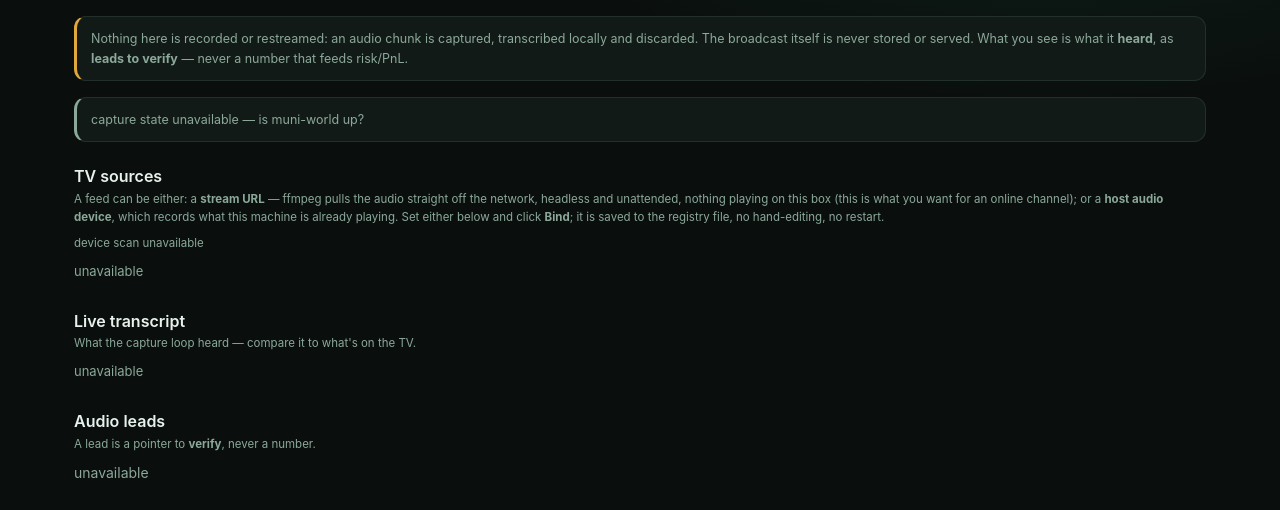
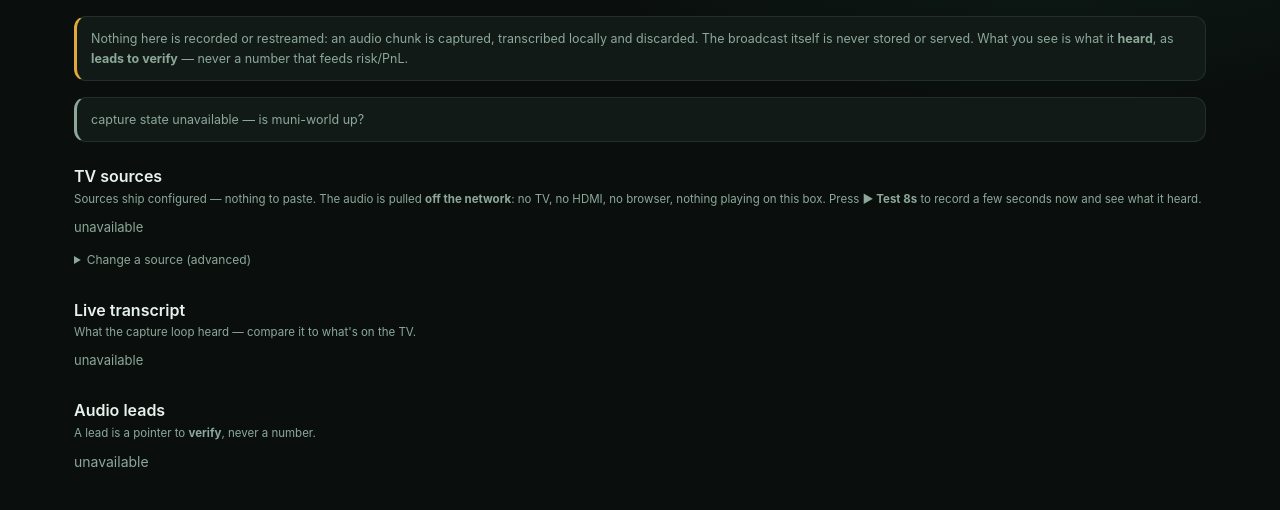
Before and after one commit to teoleg/jethro, a web app: page /tv.html in a window 1280 px wide. Shown: the part 150-660 px from the top of the page. Run offline with its HTML, style and script files only (its server is not run), Linux system fonts and the light colour scheme; data that the repository does not hold is empty.

Commit message:
feat(muni-world): pull Bloomberg TV audio from its own live stream — yt-dlp resolves it per capture
The capture path assumed a box already playing the feed: a TV, a display, a sound server, something
playing. When any of those is missing it records digital silence and looks healthy doing it, which is
exactly what happened on the Pi (a correct PulseAudio setup with no playback stream). Acquisition is
now ONLINE-first and needs none of that hardware.

- FfmpegCaptureSource gains a `yt:<page>` source kind: yt-dlp resolves the CURRENT media URL at capture
  time and the result is read as an ordinary stream. Live CDN URLs expire, so the registry stores the
  page and never the resolved URL. buildCommand now REFUSES an unresolved yt: source rather than
  emitting `-f yt -i https://…`, whose ffmpeg error names neither cause nor fix.
- yt-dlp resolution waits before reading its output: reading to EOF first would block forever on a hung
  process and make the 60s timeout unreachable.
- The registry ships Bloomberg Television's own live stream configured and enabled, with Bloomberg's
  published HLS manifest as a disabled spare. A fresh install captures with nothing to paste or bind.
- setup-audio-pi.sh installs yt-dlp and pins MUNI_YTDLP_BIN to its absolute path — a background process's
  PATH may exclude ~/.local/bin, so a bare `yt-dlp` would work interactively and fail in the service.
- TV page: the per-row device picker and URL box are gone. The table now reads Feed/Publisher/Source/
  Chunk/Status plus one ▶ Test 8s button; changing a source is a single verbatim field behind a fold.
- ADR-0014 amended: acquisition is online-first, the tap is the fallback, yt-dlp is a named dependency.
  Legal posture unchanged — the publisher's own stream, private analysis, never redistributed.

Tests: a yt: source is never handed to ffmpeg unresolved and the error names yt-dlp; the merge-contract
test asserts the shipped source KIND (yt:/url:) so changing which stream ships cannot break it.

Co-Authored-By: Claude Opus 5 <noreply@anthropic.com>
Claude-Session: https://claude.ai/code/session_01GqJXPgg8rxagZMYZTnrRqo

```diff
--- a/muni-world/src/main/java/io/muniworld/web/MuniStatusController.java
+++ b/muni-world/src/main/java/io/muniworld/web/MuniStatusController.java
@@ -82,7 +82,7 @@ public final class MuniStatusController {
         audio.put("blocker", !captureEnabled
                 ? "capture is OFF (MUNI_AUDIO_CAPTURE=false) — run `svc.sh start tv`"
                 : capturable == 0
-                  ? "no feed is enabled AND bound to a host audio device — edit the TV source registry"
+                  ? "no feed is enabled AND has a source — set one on the TV page (advanced)"
                   : asrBlocker);
         out.put("audio", audio);
         return out;
--- a/muni-world/src/main/resources/static/tv.html
+++ b/muni-world/src/main/resources/static/tv.html
@@ -66,14 +66,26 @@
   <div class="section" style="margin-top:22px">
     <h2 style="font-size:16px">TV sources <span id="srcCount" style="color:var(--dim);font-weight:400;font-size:12px"></span></h2>
     <div style="color:var(--dim);font-size:11.5px;margin:2px 0 8px">
-      A feed can be either: a <b>stream URL</b> — ffmpeg pulls the audio straight off the network, headless
-      and unattended, nothing playing on this box (this is what you want for an online channel); or a
-      <b>host audio device</b>, which records what this machine is already playing. Set either below and
-      click <b>Bind</b>; it is saved to the registry file, no hand-editing, no restart.
+      Sources ship configured — nothing to paste. The audio is pulled <b>off the network</b>: no TV, no
+      HDMI, no browser, nothing playing on this box. Press <b>▶ Test 8s</b> to record a few seconds now
+      and see what it heard.
     </div>
-    <div id="deviceNote" style="color:var(--dim);font-size:11.5px;margin-bottom:8px"></div>
     <div style="overflow-x:auto"><div id="sources" style="color:var(--dim);font-size:13px">loading…</div></div>
     <div id="bindMsg" style="color:var(--dim);font-size:11.5px;margin-top:8px"></div>
+
+    <!-- Changing a source is rare and easy to get wrong, so it lives behind a fold rather than putting a
+         picker and a URL box on every row of the table you actually read. -->
+    <details style="margin-top:14px">
+      <summary style="cursor:pointer;color:var(--dim);font-size:12px">Change a source (advanced)</summary>
+      <div style="color:var(--dim);font-size:11.5px;margin:8px 0">
+        A source is one of: <span class="mono">yt:&lt;youtube page&gt;</span> (yt-dlp resolves the current
+        media URL each capture — live URLs expire), <span class="mono">url:&lt;stream&gt;</span> (a direct
+        HLS/DASH URL) or <span class="mono">pulse:&lt;name&gt;</span> (record what THIS machine plays).
+        Saved straight to the registry file — no hand-editing, no restart.
+      </div>
+      <div id="editors"></div>
+      <div id="deviceNote" style="color:var(--dim);font-size:11.5px;margin-top:8px"></div>
+    </details>
   </div>
 
   <div class="section" style="margin-top:28px">
@@ -92,22 +104,21 @@
 <script>
   const esc = s => { const d = document.createElement("span"); d.textContent = s ?? ""; return d.innerHTML; };
 
-  // The host's real audio inputs, fetched once per refresh so each feed row can offer a picker.
+  // The host's audio inputs — only relevant to the pulse: fallback, so this is listed inside the
+  // advanced fold as a reference, not offered as the main way to configure a feed.
   let DEVICES = [];
   async function loadDevices() {
     const note = document.getElementById("deviceNote");
+    if (!note) { return; }
     try {
       const d = await (await fetch("/api/muni/audio/devices", { cache: "no-store" })).json();
       DEVICES = d.devices || [];
-      note.innerHTML = d.note
-        ? `<span style="color:var(--warn)">No bindable device: ${esc(d.note)}</span>`
-        : `${DEVICES.length} audio input(s) detected via ${esc((d.tools || []).join(", "))}.`;
+      note.innerHTML = DEVICES.length
+        ? "host audio inputs on this box (for the <span class='mono'>pulse:</span> fallback): "
+          + DEVICES.map(x => `<span class="mono">${esc(x.device)}</span>`).join(", ")
+        : "no host audio input on this box — the online sources above do not need one.";
     } catch (e) { DEVICES = []; note.textContent = "device scan unavailable"; }
   }
-
-
-
-
 
 
   // A still of the screen. On failure the <img> errors, so read the reason from /video/status rather
@@ -115,34 +126,21 @@
 
   // Capture a few seconds NOW and show what it heard — proves the device works without waiting a chunk.
 
-  /** Bind a feed to a host audio device chosen from the picker. */
-  async function bindFeed(id) {
-    const sel = document.getElementById("dev-" + id);
+  /** Save the source string for a feed, verbatim — one field, all three source kinds. */
+  async function saveSource(id) {
+    const box = document.getElementById("src-" + id);
     const msg = document.getElementById("bindMsg");
-    if (!sel || !sel.value) { msg.textContent = "pick a device first."; return; }
-    await doBind(id, sel.value, "device");
-  }
-
-  /** Bind a feed to a network STREAM — the headless path: ffmpeg reads the URL directly. */
-  async function bindUrl(id) {
-    const box = document.getElementById("url-" + id);
-    const msg = document.getElementById("bindMsg");
-    const u = (box && box.value || "").trim();
-    if (!u) { msg.textContent = "enter a stream URL first."; return; }
-    await doBind(id, "url:" + u, "stream");
-  }
-
-  async function doBind(id, source, kind) {
-    const msg = document.getElementById("bindMsg");
-    msg.textContent = "binding " + id + " …";
+    const v = (box && box.value || "").trim();
+    if (!v) { msg.textContent = "enter a source first (yt:… / url:… / pulse:…)."; return; }
+    msg.textContent = "saving " + id + " …";
     try {
       const r = await (await fetch(`/api/muni/audio/sources/${encodeURIComponent(id)}/bind`
-        + `?device=${encodeURIComponent(source)}&enabled=true`, { method: "POST" })).json();
+        + `?device=${encodeURIComponent(v)}&enabled=true`, { method: "POST" })).json();
       msg.innerHTML = r.ok
-        ? `<span style="color:var(--up)">bound ${esc(id)} to this ${kind} · ${r.capturableFeeds} feed(s) capturable · hit <b>▶ Test 8s</b> to pull a sample now</span>`
-        : `<span style="color:var(--down)">${esc(r.error || "bind failed")}</span>`;
+        ? `<span style="color:var(--up)">saved ${esc(id)} · ${r.capturableFeeds} feed(s) capturable · hit <b>▶ Test 8s</b> to pull a sample now</span>`
+        : `<span style="color:var(--down)">${esc(r.error || "save failed")}</span>`;
       loadSources(); loadCaptureState();
-    } catch (e) { msg.innerHTML = '<span style="color:var(--down)">bind request failed</span>'; }
+    } catch (e) { msg.innerHTML = '<span style="color:var(--down)">save request failed</span>'; }
   }
 
   /** Pull a few seconds from this feed NOW and show what it heard — proves a URL or device works. */
@@ -174,38 +172,34 @@
       document.getElementById("srcCount").textContent = ss.length ? "· " + cap + " capturable / " + ss.length : "";
       const el = document.getElementById("sources");
       if (!ss.length) { el.textContent = "no feeds registered"; return; }
-      const cols = ["Feed", "Publisher", "Device", "Chunk", "Status", "Bind to a host device"];
+      const cols = ["Feed", "Publisher", "Source", "Chunk", "Status", "Check"];
       el.innerHTML = '<table class="tbl"><thead><tr>' + cols.map(h => `<th>${h}</th>`).join("") + "</tr></thead><tbody>"
         + ss.map(s => {
           const capturable = s.enabled && s.device;
           const status = capturable ? '<span style="color:var(--up)">capturing</span>'
-            : s.enabled ? '<span style="color:var(--warn)">no device bound</span>'
+            : s.enabled ? '<span style="color:var(--warn)">no source set</span>'
             : '<span style="color:var(--dim)">disabled</span>';
-          // Monitor sources first — the loopback of what the machine plays is what captures TV audio.
-          const opts = DEVICES.length
-            ? DEVICES.slice().sort((a, b) => (b.monitor ? 1 : 0) - (a.monitor ? 1 : 0))
-                .map(d => `<option value="${esc(d.device)}"${d.device === s.device ? " selected" : ""}>${esc(d.label)}</option>`).join("")
-            : "";
-          // A bound feed gets a Test button: the loop's chunk is 300s, so without this a fresh binding
-          // gives no feedback for five minutes and a dead device looks identical to silence.
+          // A configured feed gets a Test button: the loop's chunk is minutes long, so without this a
+          // fresh source gives no feedback for a whole cycle and a dead one looks identical to silence.
           const test = s.device
             ? `<button class="btn" style="padding:5px 10px;font-size:11px" onclick="testFeed('${esc(s.id)}')">▶ Test 8s</button>`
-            : "";
-          const urlRow = `<div style="margin-top:5px;display:flex;gap:6px;align-items:center">
-              <input id="url-${esc(s.id)}" placeholder="or paste a stream URL (https://…m3u8)"
-                     value="${s.device && s.device.toLowerCase().startsWith('url:') ? esc(s.device.slice(4)) : ''}"
-                     style="flex:1;min-width:220px;background:#0c1512;color:var(--txt);border:1px solid var(--line-2);border-radius:7px;padding:5px 7px;font:inherit;font-size:11px">
-              <button class="btn" style="padding:5px 10px;font-size:11px" onclick="bindUrl('${esc(s.id)}')">Use URL</button>
-            </div>`;
-          const picker = DEVICES.length
-            ? `<select id="dev-${esc(s.id)}" style="background:#0c1512;color:var(--txt);border:1px solid var(--line-2);border-radius:7px;padding:5px 7px;font:inherit;font-size:11px;max-width:260px">
-                 <option value="">— pick a device —</option>${opts}</select>
-               <button class="btn" style="padding:5px 10px;font-size:11px" onclick="bindFeed('${esc(s.id)}')">Bind</button> ${test}`
-            : (test || '<span style="color:var(--dim);font-size:11px">no host audio device — use a stream URL</span>');
+            : '<span style="color:var(--dim);font-size:11px">set a source below</span>';
           return `<tr><td style="color:var(--txt)">${esc(s.label)}</td><td>${esc(s.publisher)}</td>
-            <td class="mono" style="font-size:11px;max-width:260px;overflow:hidden;text-overflow:ellipsis">${esc(s.device || "—")}</td>
-            <td class="mono">${esc(s.chunkSeconds)}s</td><td>${status}</td><td>${picker}${urlRow}</td></tr>`;
+            <td class="mono" style="font-size:11px;max-width:320px;overflow:hidden;text-overflow:ellipsis">${esc(s.device || "—")}</td>
+            <td class="mono">${esc(s.chunkSeconds)}s</td><td>${status}</td><td>${test}</td></tr>`;
         }).join("") + "</tbody></table>";
+
+      // The advanced fold: one editable source string per feed, saved verbatim.
+      const ed = document.getElementById("editors");
+      if (ed) {
+        ed.innerHTML = ss.map(s => `<div style="display:flex;gap:6px;align-items:center;margin-bottom:6px">
+            <span style="min-width:150px;color:var(--dim);font-size:11.5px">${esc(s.label)}</span>
+            <input id="src-${esc(s.id)}" value="${esc(s.device || "")}"
+                   placeholder="yt:https://… | url:https://…m3u8 | pulse:<sink>.monitor"
+                   style="flex:1;min-width:240px;background:#0c1512;color:var(--txt);border:1px solid var(--line-2);border-radius:7px;padding:5px 7px;font:inherit;font-size:11px">
+            <button class="btn" style="padding:5px 10px;font-size:11px" onclick="saveSource('${esc(s.id)}')">Save</button>
+          </div>`).join("");
+      }
     } catch (e) { document.getElementById("sources").textContent = "unavailable"; }
   }
 
@@ -280,7 +274,7 @@
       el.style.borderLeftColor = "var(--warn)";
       el.innerHTML = `<b style="color:var(--warn)">Not capturing</b> — ${esc(a.blocker)}.`
         + `<div style="margin-top:4px;font-size:11.5px">capture switch: <b>${a.captureEnabled ? "on" : "off"}</b>`
-        + ` · feeds bound to a device: <b>${a.capturableFeeds}/${a.feeds}</b>`
+        + ` · feeds with a source: <b>${a.capturableFeeds}/${a.feeds}</b>`
         + ` · whisper model: <b>${a.whisperModelSet ? "set" : "not set"}</b></div>`;
     } catch (e) { el.textContent = "capture state unavailable — is muni-world up?"; }
   }
```
Also changed, not shown: muni-world/docs/adr/0014-broadcast-audio-capture-and-transcription.md (+19 -0 lines), muni-world/seeds/audio-sources.csv (+10 -8 lines), muni-world/src/main/java/io/muniworld/audio/FfmpegCaptureSource.java (+75 -9 lines), muni-world/src/main/resources/seeds/audio-sources.csv (+10 -8 lines), 4 other files.
